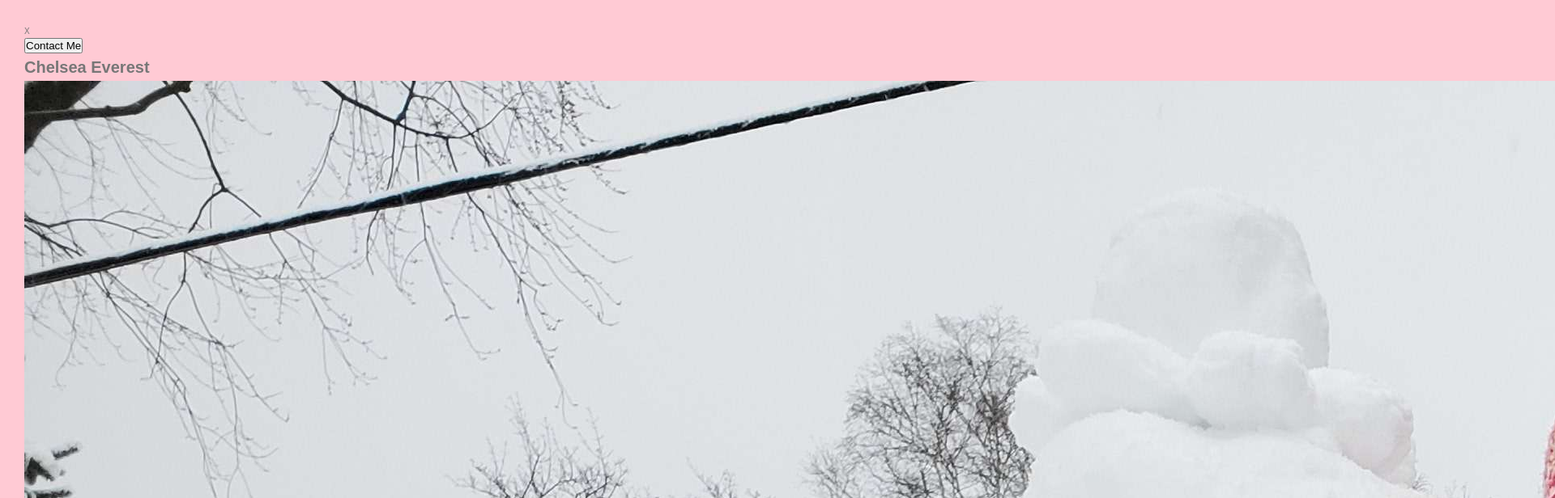
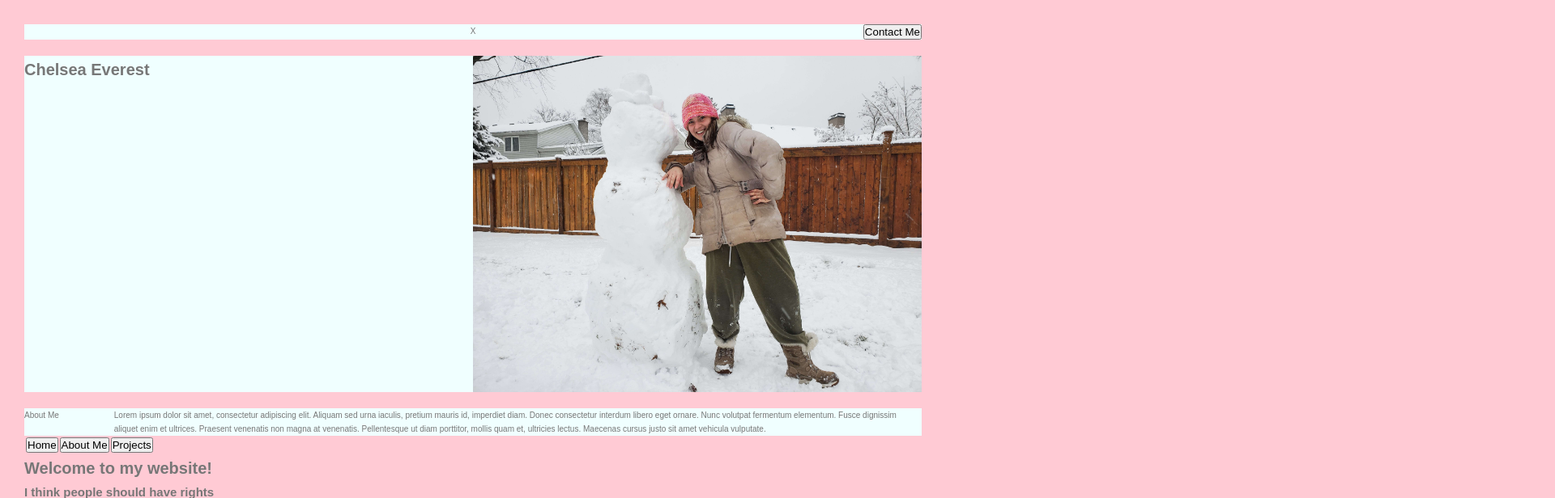
Before and after one commit to everest787/website, a React (Create React App) app: page / in a window 1280 px wide. Shown: the top 616 px of the page at 81% size, 1920 px wide, since content can reach past the window. Built offline with nearby package versions, Linux system fonts and the light colour scheme.

Commit message:
Adding the initial homepage layout

```diff
--- a/src/pages/Layout.js
+++ b/src/pages/Layout.js
@@ -21,16 +21,23 @@ function Layout() {
         </div>
         <button className="header__contact">Contact Me</button>
       </header>
+      <main className="personal">
+        <h1 className="personal__name">
+          Chelsea Everest
+        </h1>
+        <figure className="personal__item">
+          <img src={snowmanPicture} alt="Snowman and I" className="personal__photo"/>
+        </figure>
+      </main>
       <div className="content">
-        <main className="personal">
-          <h1 className="personal__name">
-            Chelsea Everest
-          </h1>
-          <figure className="personal__photo">
-            <img src={snowmanPicture} alt="Snowman and I" className="main__photo"/>
-          </figure>
-        </main>
-
+        <div className="content__about-me">
+          About Me
+        </div>
+        <div className="content__pitch">
+          <p className="content__pitch-paragraph">
+            Lorem ipsum dolor sit amet, consectetur adipiscing elit. Aliquam sed urna iaculis, pretium mauris id, imperdiet diam. Donec consectetur interdum libero eget ornare. Nunc volutpat fermentum elementum. Fusce dignissim aliquet enim et ultrices. Praesent venenatis non magna at venenatis. Pellentesque ut diam porttitor, mollis quam et, ultricies lectus. Maecenas cursus justo sit amet vehicula vulputate.
+          </p>
+        </div>
       </div>
     </div>
       <nav>
--- a/src/sass/base/_base.scss
+++ b/src/sass/base/_base.scss
@@ -18,5 +18,14 @@ body {
 }
 
 .container {
+    width: 96vw;
     display: grid;
+    grid-template-rows: 10rem auto-fit 20rem;
+    grid-template-columns: 40vw 45vw;
+    grid-gap: 20px;
+
+    margin: 0 auto;
+    & > * {
+        background-color: azure;
+    }
 }
--- /dev/null
+++ b/src/sass/components/_paragraph.scss
@@ -0,0 +1,14 @@
+.content {
+    grid-row: 3 / 4;
+    grid-column: 1 / 3;
+    display: grid;
+    grid-template-columns: 10% 90%;
+
+    &__about-me {
+
+    }
+
+    &__pitch-paragraph {
+
+    }
+}
--- a/src/sass/layout/_header.scss
+++ b/src/sass/layout/_header.scss
@@ -0,0 +1,18 @@
+.header {
+    grid-column: 1 / -1;
+    display: grid;
+    grid-template-columns: repeat(3, 1fr);
+
+
+    &__navigation {
+        grid-column: 2/3;
+        justify-self: center;
+
+    }
+
+    &__contact {
+        grid-column: 3/4;
+        justify-self: right;
+
+    }
+}
--- a/src/sass/main.scss
+++ b/src/sass/main.scss
@@ -7,7 +7,7 @@
 @import "base/typography";
 @import "base/utilities";
 
-// @import "components/bg-video";
+@import "components/paragraph";
 // @import "components/button";
 // @import "components/card";
 // @import "components/composition";
--- a/src/sass/pages/_home.scss
+++ b/src/sass/pages/_home.scss
@@ -0,0 +1,12 @@
+.personal {
+    grid-row: 2 / 3;
+    grid-column: 1 / 3;
+    display: grid;
+    grid-template-columns: repeat(2, 1fr);
+
+    &__photo {
+        grid-column: 2 / 3;
+        width: 100%;
+        display: block;
+    }
+}
```
